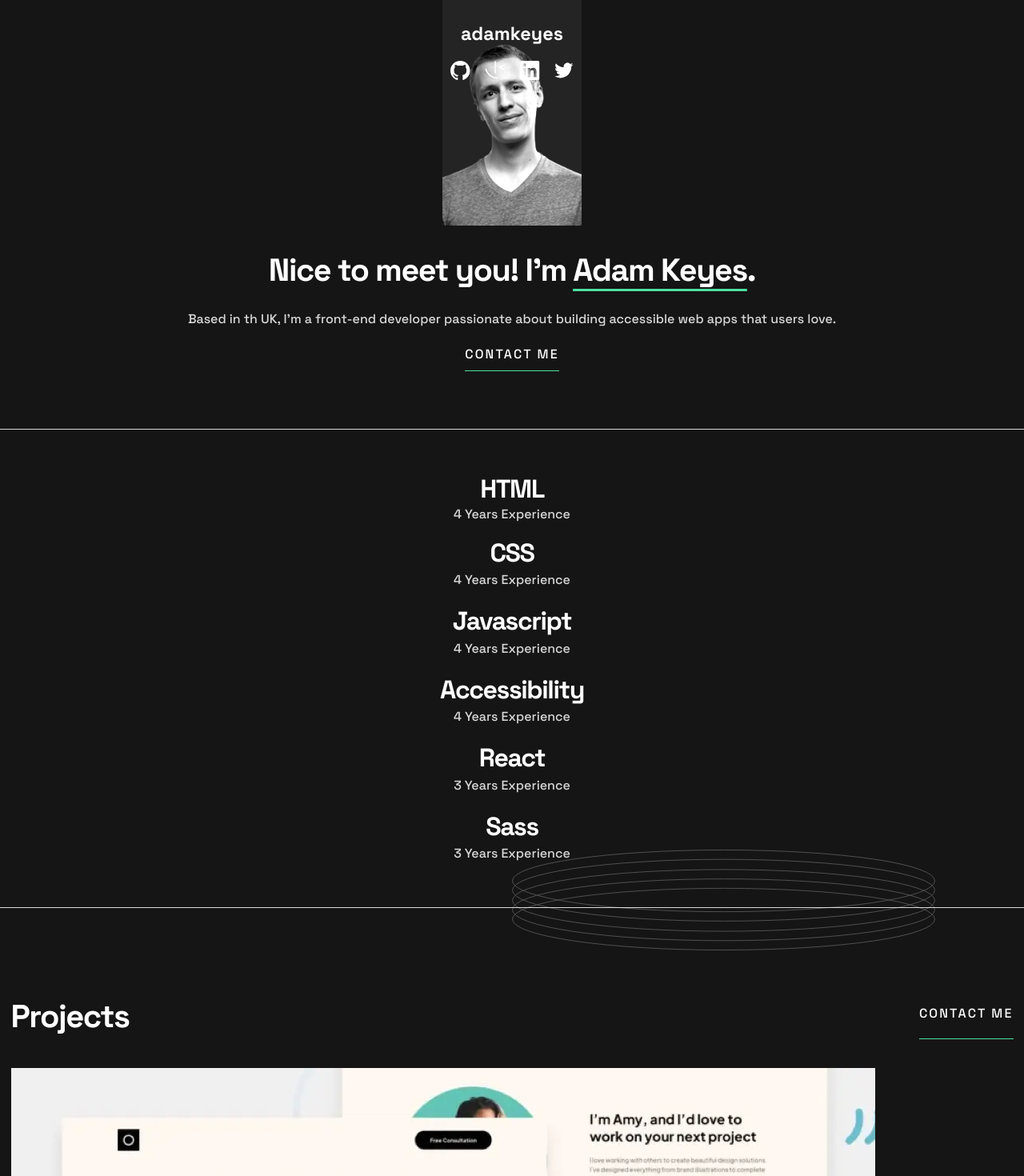
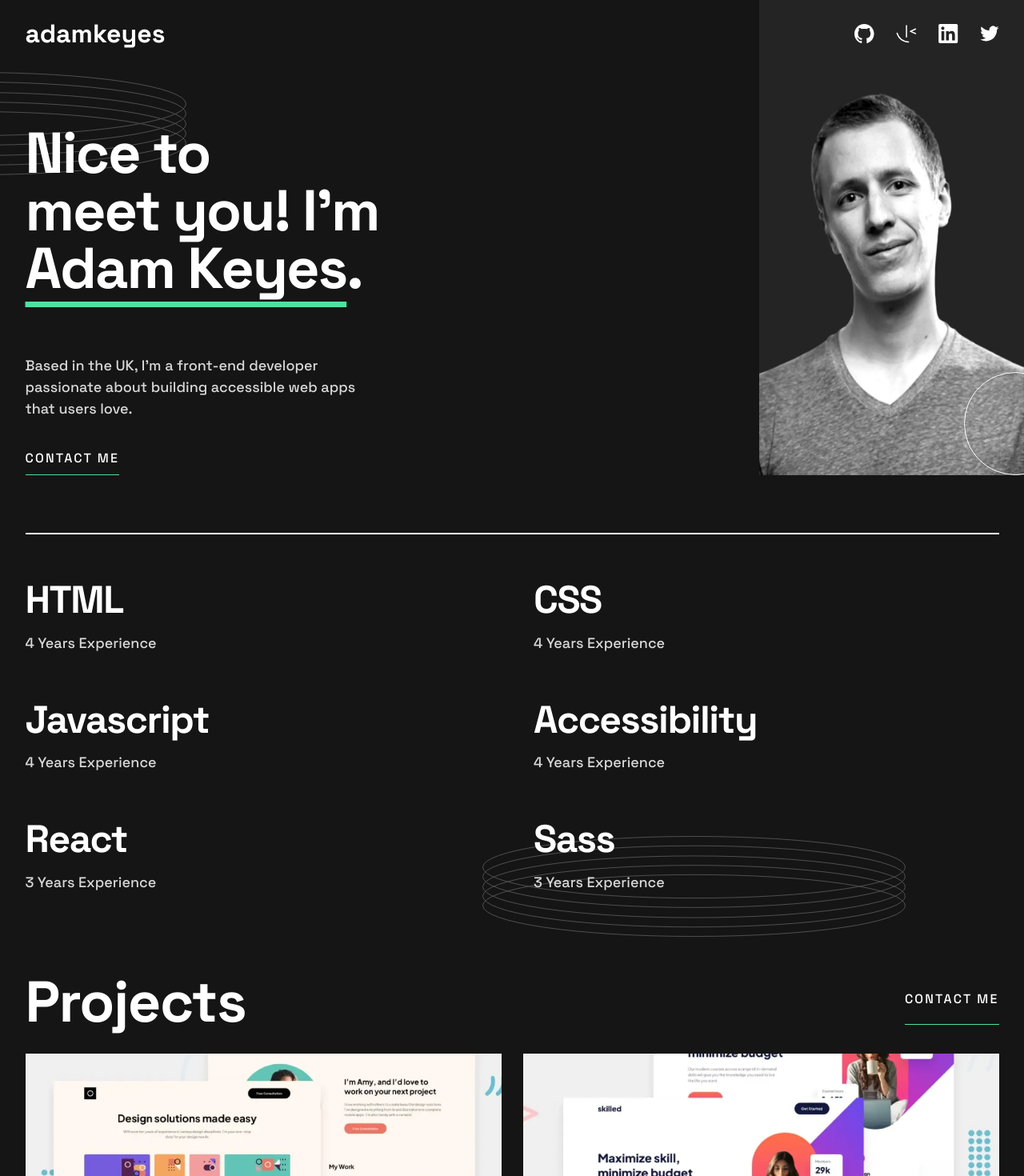
Before and after one commit to adkenney/single-page-developer-portfolio, a React (Create React App) app: page / in a window 1280 px wide. Shown: the top 1470 px of the page at 80% size. Built offline with nearby package versions, Linux system fonts and the light colour scheme.

Commit message:
Add styling for tablet view

```diff
--- a/src/components/Footer/Contact.jsx
+++ b/src/components/Footer/Contact.jsx
@@ -8,7 +8,7 @@ import styles from '../Footer/Contact.module.css';
 
 const Contact = () => {
   return (
-    <footer className={styles['footer']}>
+    <footer id={styles['footer']}>
       <img className={styles['rings-img']} src={RingsImage} alt="rings"></img>
       <section className={styles['form-container']}>
         <div className={styles['form-header']}>
@@ -33,8 +33,9 @@ const Contact = () => {
           </div>
         </form>
       </section>
+      <div className="border"></div>
       <div className={styles['footer-links']}>
-        <h1 className="heading-m">adamkeyes</h1>
+        <h2 className="heading-m">adamkeyes</h2>
         <div>
           <a href="https://www.github.com">
             <GithubLogo />
--- a/src/components/Footer/Contact.module.css
+++ b/src/components/Footer/Contact.module.css
@@ -1,11 +1,11 @@
-.footer {
+#footer {
   position: relative;
   background-color: var(--dark-grey);
   margin-top: 4em;
   padding: var(--mobile-padding);
 }
 
-.footer h2 {
+#footer h2 {
   font-size: 2.222rem;
 }
 
@@ -18,7 +18,7 @@
 
 .form-container {
   flex-direction: column;
-  gap: 2em;
+  gap: 3em;
 }
 .form-header {
   text-align: center;
@@ -26,11 +26,12 @@
 .form-header p {
   font-size: 0.889rem;
   color: var(--grey);
-  margin-top: 0.75em;
+  margin-top: 1.5em;
+  overflow-wrap: break-word;
 }
 .contact-form {
   flex-direction: column;
-  gap: 1em;
+  gap: 2.5em;
 }
 .contact-form input,
 .contact-form textarea {
@@ -60,7 +61,11 @@
 }
 .footer-links {
   flex-direction: column;
-  margin-top: 3em;
+  margin-top: -1em;
+}
+
+.footer-links h2 {
+  font-size: 1.333rem !important;
 }
 
 .footer-links > div {
@@ -71,5 +76,38 @@
   position: absolute;
   top: 57%;
   left: -50%;
-  height: 6.5em;
+  height: 7.116em;
 }
+
+@media screen and (min-width: 48em) {
+  #footer {
+    padding: var(--tablet-padding);
+  }
+
+  #footer h2 {
+    font-size: 4rem;
+  }
+
+  #footer p {
+    font-size: 1rem;
+  }
+
+  .footer-links {
+    flex-direction: row;
+    justify-content: space-between;
+  }
+
+  .footer-links h2 {
+    font-size: 1.788rem !important;
+  }
+
+  .form-container {
+    width: 65%;
+    margin: 0 auto 5em;
+  }
+
+  .rings-img {
+    top: 32em;
+    left: -18em;
+  }
+}
--- a/src/components/Hero/Hero.jsx
+++ b/src/components/Hero/Hero.jsx
@@ -9,11 +9,11 @@ import styles from '../Hero/Hero.module.css';
 const Hero = () => {
   return (
     <section id={styles['hero']}>
+      <img className={styles['rings-img']} src={RingsImage} alt="rings"></img>
       <div className={styles['header-img-container']}>
-        <img className={styles['rings-img']} src={RingsImage} alt="rings"></img>
         <picture>
-          <source media="(min-width: 34em)" srcSet={ProfileDesktop} />
-          <source media="(min-width: 27em)" srcSet={ProfileTablet} />
+          <source media="(min-width: 62em)" srcSet={ProfileDesktop} />
+          <source media="(min-width: 48em)" srcSet={ProfileTablet} />
           <img
             className={styles['profile-img']}
             src={ProfileMobile}
@@ -28,10 +28,11 @@ const Hero = () => {
       </div>
       <div className={styles['hero-text']}>
         <h1 className="heading-l">
-          Nice to meet you! I'm <span>Adam Keyes</span>.
+          <span className={styles['break']}>Nice to</span> meet you! I'm{' '}
+          <span className={styles['name-decoration']}>Adam Keyes</span>.
         </h1>
         <p className="body-text-l">
-          Based in th UK, I'm a front-end developer passionate about building
+          Based in the UK, I'm a front-end developer passionate about building
           accessible web apps that users love.
         </p>
       </div>
--- a/src/components/Hero/Hero.module.css
+++ b/src/components/Hero/Hero.module.css
@@ -1,6 +1,8 @@
 #hero {
+  display: flex;
+  flex-direction: column;
   text-align: center;
-  margin-bottom: 4em;
+  margin-bottom: 1em;
 }
 
 .profile-img {
@@ -18,15 +20,15 @@
 
 .rings-img {
   position: absolute;
-  height: 6em;
-  width: 29.4em;
+  width: 29.444em;
   top: 7rem;
-  left: -50%;
+  left: -10em;
 }
 
 .circle-img {
   position: absolute;
-  right: -15%;
+  width: 7.167em;
+  right: -3em;
   bottom: 0;
 }
 
@@ -40,6 +42,7 @@
 .hero-text h1 {
   font-size: 2.2rem;
   line-height: 2.25rem;
+  overflow-wrap: break-word;
 }
 
 .hero-text p {
@@ -47,8 +50,56 @@
   color: var(--grey);
 }
 
-.hero-text span {
+.name-decoration {
   text-decoration: underline;
   text-decoration-color: var(--green);
   text-underline-position: under;
 }
+
+@media screen and (min-width: 48em) {
+  #hero {
+    justify-content: flex-end;
+    height: 33em;
+    padding: 0 1.75em;
+    text-align: left;
+  }
+  .header-img-container {
+    position: absolute;
+    top: 0;
+    right: 0;
+    width: 18.4em;
+    height: 33em;
+    z-index: -1;
+  }
+
+  .profile-img {
+    width: 100%;
+  }
+
+  .hero-text {
+    gap: 2em;
+    padding: 0;
+    width: 25em;
+  }
+
+  .hero-text h1 {
+    font-size: 4rem;
+    line-height: 4rem;
+    letter-spacing: -0.114rem;
+    margin-bottom: 0.5em;
+  }
+
+  .hero-text p {
+    font-size: 1rem;
+    margin-bottom: 2em;
+  }
+
+  .break {
+    display: block;
+  }
+
+  .rings-img {
+    top: 5em;
+    left: -16.5em;
+  }
+}
--- a/src/components/Nav/NavBar.module.css
+++ b/src/components/Nav/NavBar.module.css
@@ -10,7 +10,6 @@ header {
 nav {
   display: flex;
   flex-direction: column;
-  justify-content: space-between;
   align-items: center;
   gap: 1em;
   padding: 0 4rem;
@@ -20,5 +19,17 @@ nav {
   display: flex;
   align-items: center;
   justify-content: center;
-  gap: 1em;
+  gap: 1.5em;
 }
+
+@media screen and (min-width: 48em) {
+  nav {
+    flex-direction: row;
+    justify-content: space-between;
+    padding: 0 1.75em;
+  }
+
+  header h1 {
+    font-size: 1.778rem !important;
+  }
+}
--- a/src/components/Projects/Projects.jsx
+++ b/src/components/Projects/Projects.jsx
@@ -5,6 +5,7 @@ import { projectData } from '../../assets/data/projects';
 const Projects = () => {
   return (
     <section id={styles['projects']}>
+      <div className="border"></div>
       <div className={styles['project-header']}>
         <h2 className="heading-l">Projects</h2>
         <button>CONTACT ME</button>
@@ -15,7 +16,7 @@ const Projects = () => {
             <div key={project.id} className={styles['project-card']}>
               <picture>
                 <source
-                  media="(min-width: 34em)"
+                  media="(min-width: 62em)"
                   srcSet={project.image.desktop}
                 ></source>
                 <img src={project.image.mobile} alt=""></img>
--- a/src/components/Projects/Projects.module.css
+++ b/src/components/Projects/Projects.module.css
@@ -1,10 +1,8 @@
 #projects {
-  margin-top: 3em;
   padding: var(--mobile-padding);
 }
 
 .project-header,
-.project-wrapper,
 .project-card,
 .pl-description,
 .link-btns {
@@ -21,8 +19,8 @@
 }
 
 .project-wrapper {
-  flex-wrap: wrap;
-  gap: 2em;
+  display: grid;
+  gap: 1.5em;
 }
 
 .project-card {
@@ -40,3 +38,20 @@
   margin-top: 0.5em;
   gap: 2em;
 }
+
+@media screen and (min-width: 48em) {
+  #projects {
+    padding: var(--tablet-padding);
+  }
+  #projects > div:first-child {
+    display: none;
+  }
+
+  #projects h2 {
+    font-size: 4rem;
+  }
+
+  .project-wrapper {
+    grid-template-columns: repeat(2, 1fr);
+  }
+}
--- a/src/components/Skills/Skills.jsx
+++ b/src/components/Skills/Skills.jsx
@@ -5,6 +5,7 @@ import styles from '../Skills/Skills.module.css';
 const Skills = () => {
   return (
     <section id={styles['skills']}>
+      <div className="border"></div>
       <div className={styles['skill-content']}>
         <div>
           <h2 className="heading-l">HTML</h2>
--- a/src/components/Skills/Skills.module.css
+++ b/src/components/Skills/Skills.module.css
@@ -1,14 +1,7 @@
 #skills {
   position: relative;
-  display: flex;
-  flex-direction: row;
-  flex-wrap: wrap;
-  justify-content: center;
-  text-align: center;
   gap: 2em;
   padding: var(--mobile-padding);
-  border-top: 0.1rem solid var(--grey);
-  border-bottom: 0.1rem solid var(--grey);
 }
 #skills h2 {
   font-size: 1.778rem;
@@ -21,15 +14,43 @@
 }
 
 .skill-content {
-  display: flex;
-  flex-direction: column;
+  display: grid;
   gap: 1em;
+  text-align: center;
 }
 
 .rings-img {
   position: absolute;
   height: 7em;
   width: 29.4em;
-  bottom: -3em;
+  bottom: -4em;
   left: 50%;
 }
+
+@media screen and (min-width: 48em) {
+  #skills {
+    padding: var(--tablet-padding);
+  }
+
+  #skills h2 {
+    font-size: 2.667rem;
+    line-height: 3.1rem;
+    margin-bottom: 0.25em;
+  }
+
+  #skills p {
+    font-size: 1rem;
+    line-height: 1.556rem;
+  }
+
+  .skill-content {
+    grid-template-columns: repeat(2, 1fr);
+    text-align: start;
+    gap: 3em;
+  }
+
+  .rings-img {
+    bottom: 0;
+    left: 33.5em;
+  }
+}
--- a/src/index.css
+++ b/src/index.css
@@ -7,7 +7,8 @@
   --green: #4ee1a0;
   --grey: #d9d9d9;
   --white: #ffffff;
-  --mobile-padding: 3em 0.75em;
+  --mobile-padding: 1em 0.75em;
+  --tablet-padding: 3em 1.75em;
 }
 
 *,
@@ -100,3 +101,15 @@ button {
   height: 300px;
   width: 100%;
 }
+
+.border {
+  height: 0.1rem;
+  width: 100%;
+  background-color: var(--white);
+  margin-bottom: 3em;
+}
+
+.rings-img,
+.circle-img {
+  height: 7.167em;
+}
```
